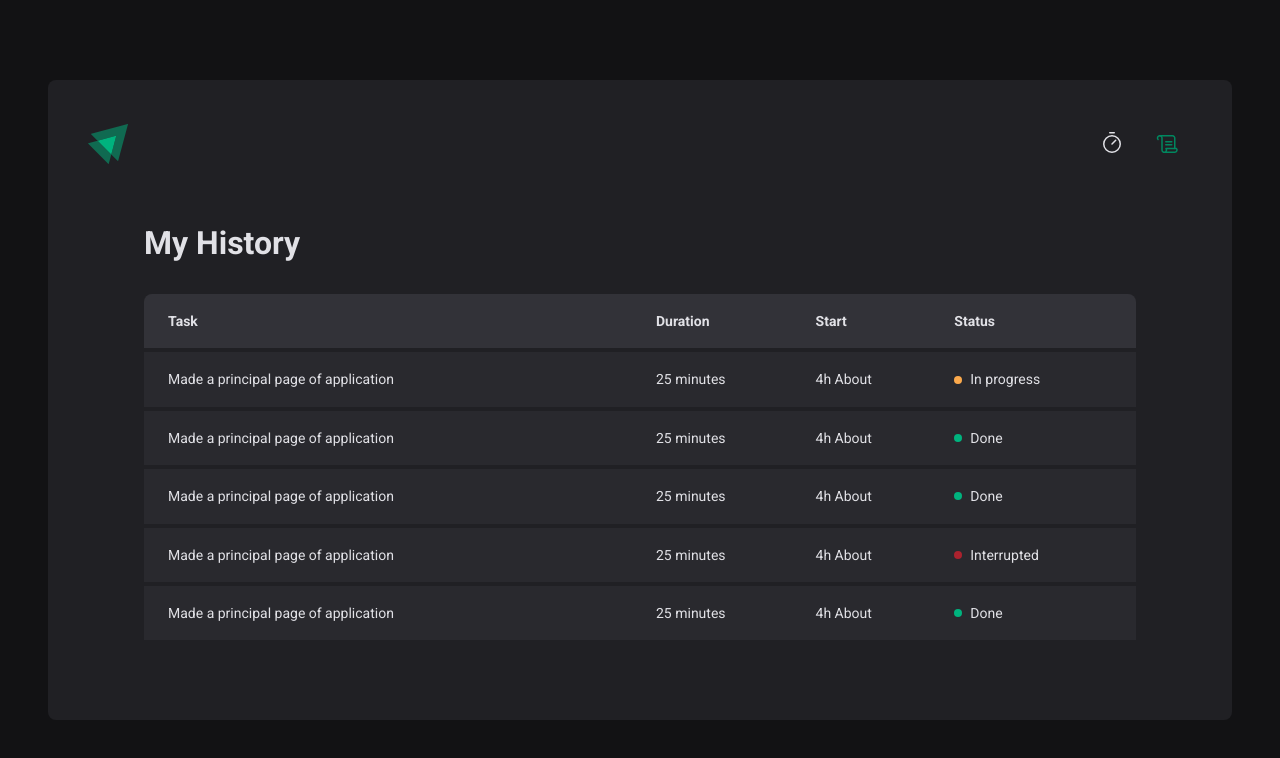
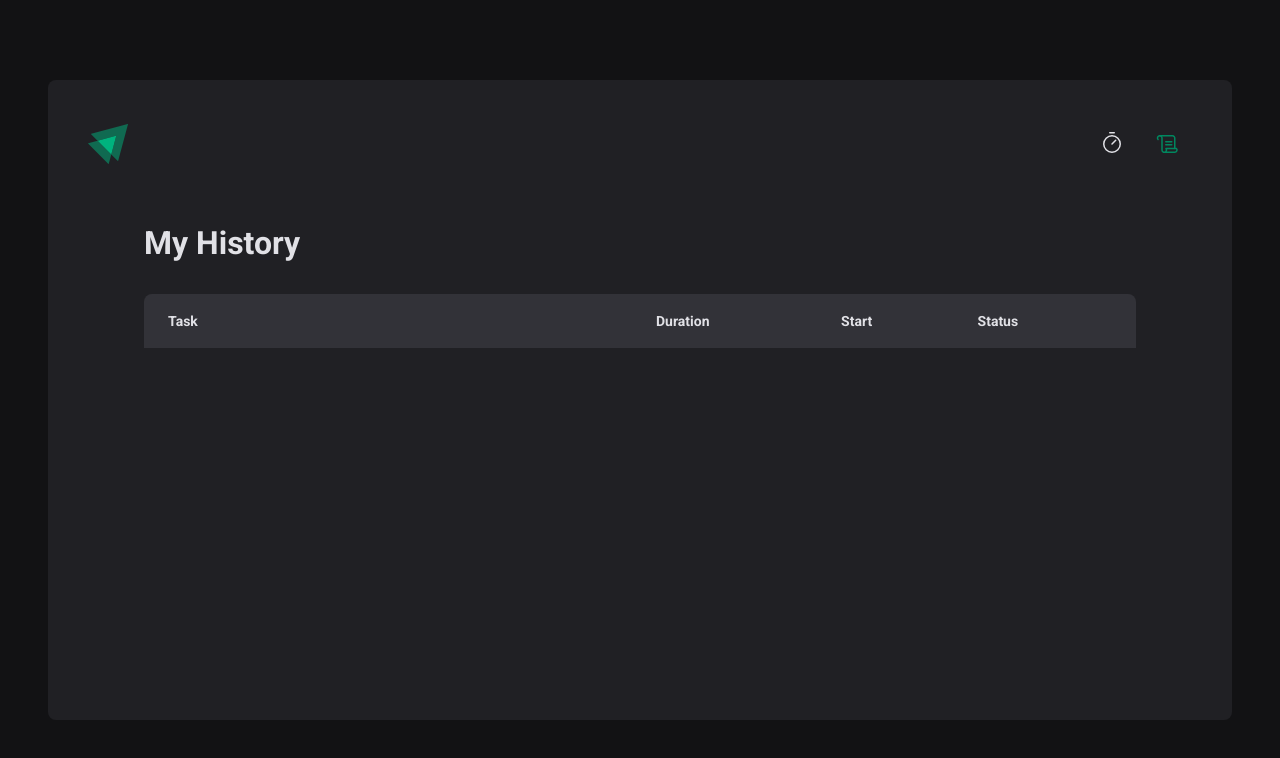
Before and after one commit to paulolima1212/ignite-aula02, a React (Vite) app: page /history in a window 1280 px wide. Shown: the top 758 px of the page. Built offline with nearby package versions, Linux system fonts and the light colour scheme.

Commit message:
feat: list task finished

```diff
--- a/src/Context/homeContext.tsx
+++ b/src/Context/homeContext.tsx
@@ -25,7 +25,7 @@ interface HomeContextProps {
   activeCycle: Cycle | undefined;
   cycles: Cycle[];
   setActiveCycleAsFinished: () => void;
-  handleCreateNewCycle: (data: NewCycleProps) => void;
+  createNewCycle: (data: NewCycleProps) => void;
   handleInterruptCycle: () => void;
   setAmountSecondPassed: (amount: number) => void;
 }
@@ -45,7 +45,7 @@ export function HomeContextProvider({
 
   const totalSeconds = activeCycle ? activeCycle.minutesAmount * 60 : 0;
 
-  function handleCreateNewCycle(data: NewCycleProps) {
+  function createNewCycle(data: NewCycleProps) {
     const id = String(new Date().getTime());
     const newCycle: Cycle = {
       id,
@@ -90,7 +90,7 @@ export function HomeContextProvider({
     <homeContext.Provider
       value={{
         activeCycle,
-        handleCreateNewCycle,
+        createNewCycle,
         handleInterruptCycle,
         setAmountSecondPassed,
         setActiveCycleAsFinished,
--- a/src/Pages/History/history.styles.ts
+++ b/src/Pages/History/history.styles.ts
@@ -1,5 +1,4 @@
 import styled from 'styled-components';
-import { TypeOf } from 'zod';
 
 export const HistoryContainer = styled.div`
   display: flex;
@@ -7,12 +6,18 @@ export const HistoryContainer = styled.div`
   color: ${({ theme }) => theme['gray-100']};
   flex-direction: column;
   padding: 3.5rem;
+  overflow: hidden;
 `;
 
 export const TableContainer = styled.div`
   flex: 1;
   overflow: auto;
   margin-top: 2rem;
+  overflow: scroll;
+
+  &::-webkit-scrollbar {
+    display: none;
+  }
 
   table {
     width: 100%;
--- a/src/Pages/History/index.tsx
+++ b/src/Pages/History/index.tsx
@@ -1,11 +1,10 @@
 import { useHomeContext } from '../../Hooks/useHomeContext';
+import { formatDistanceToNow } from 'date-fns';
 
 import { HistoryContainer, StatusTask, TableContainer } from './history.styles';
 
 export function History() {
   const { cycles } = useHomeContext();
-
-  console.log(cycles);
 
   return (
     <HistoryContainer>
@@ -21,46 +20,33 @@ export function History() {
             </tr>
           </thead>
           <tbody>
-            <tr>
-              <td>Made a principal page of application</td>
-              <td>25 minutes</td>
-              <td>4h About</td>
-              <td>
-                <StatusTask statusColor={'inprogress'}>In progress</StatusTask>
-              </td>
-            </tr>
-            <tr>
-              <td>Made a principal page of application</td>
-              <td>25 minutes</td>
-              <td>4h About</td>
-              <td>
-                <StatusTask statusColor={'done'}>Done</StatusTask>
-              </td>
-            </tr>
-            <tr>
-              <td>Made a principal page of application</td>
-              <td>25 minutes</td>
-              <td>4h About</td>
-              <td>
-                <StatusTask statusColor={'done'}>Done</StatusTask>
-              </td>
-            </tr>
-            <tr>
-              <td>Made a principal page of application</td>
-              <td>25 minutes</td>
-              <td>4h About</td>
-              <td>
-                <StatusTask statusColor={'interrupted'}>Interrupted</StatusTask>
-              </td>
-            </tr>
-            <tr>
-              <td>Made a principal page of application</td>
-              <td>25 minutes</td>
-              <td>4h About</td>
-              <td>
-                <StatusTask statusColor={'done'}>Done</StatusTask>
-              </td>
-            </tr>
+            {cycles.map((cycle) => {
+              return (
+                <tr key={cycle.id}>
+                  <td>{cycle.task}</td>
+                  <td>{`${cycle.minutesAmount} minutes`}</td>
+                  <td>
+                    {formatDistanceToNow(cycle.startDate, { addSuffix: true })}
+                  </td>
+                  <td>
+                    {cycle.finishedDate && (
+                      <StatusTask statusColor={'done'}>Done</StatusTask>
+                    )}
+
+                    {cycle.interruptedDate && (
+                      <StatusTask statusColor={'interrupted'}>
+                        Interrupted
+                      </StatusTask>
+                    )}
+                    {!cycle.interruptedDate && !cycle.finishedDate && (
+                      <StatusTask statusColor={'inprogress'}>
+                        In progress
+                      </StatusTask>
+                    )}
+                  </td>
+                </tr>
+              );
+            })}
           </tbody>
         </table>
       </TableContainer>
--- a/src/Pages/Home/index.tsx
+++ b/src/Pages/Home/index.tsx
@@ -18,7 +18,7 @@ import { zodResolver } from '@hookform/resolvers/zod';
 import * as zod from 'zod';
 
 export function Home() {
-  const { activeCycle, handleCreateNewCycle, handleInterruptCycle } =
+  const { activeCycle, createNewCycle, handleInterruptCycle } =
     useHomeContext();
 
   type NewFormDataType = zod.infer<typeof newCycleValidationSchema>;
@@ -44,15 +44,15 @@ export function Home() {
 
   const isSubmitDisabled = !task;
 
-  function createNewCycle(data: NewFormDataType) {
-    handleCreateNewCycle(data);
+  function handleCreateNewCycle(data: NewFormDataType) {
+    createNewCycle(data);
 
     reset();
   }
 
   return (
     <HomeContainer>
-      <form onSubmit={handleSubmit(createNewCycle)}>
+      <form onSubmit={handleSubmit(handleCreateNewCycle)}>
         <FormProvider {...newFormCycle}>
           <NewCycleForm />
         </FormProvider>
```
